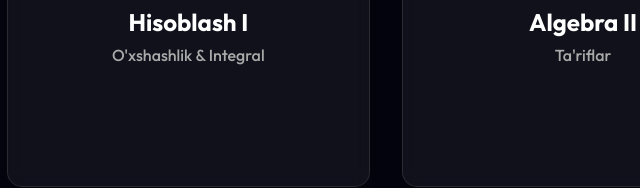
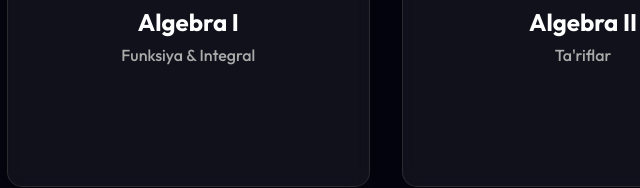
Before and after one commit to hkeraksiz-source/oktamovmath, a plain HTML site: page courses.html in a window 1280 px wide. Shown: the part 457-645 px from the top of the page, 57-697 px from the left. Drawn offline with Linux system fonts and the light colour scheme.

Commit message:
Update courses.html

```diff
--- a/courses.html
+++ b/courses.html
@@ -204,8 +204,8 @@
                     <div class="card-flip-inner">
                         <div class="card-front">
                             <div style="font-size: 4rem; color: var(--neon-purple);">∫f(x)</div>
-                            <h2 style="margin-top: 1rem;">Hisoblash I</h2>
-                            <p style="color: #aaa; margin-top: 0.5rem;">O'xshashlik & Integral</p>
+                            <h2 style="margin-top: 1rem;">Algebra I</h2>
+                            <p style="color: #aaa; margin-top: 0.5rem;">Funksiya & Integral</p>
                         </div>
                         <div class="card-back">
                             <h3>Kurs haqida</h3>
@@ -369,4 +369,5 @@
 
 </body>
 
+
 </html>
```
